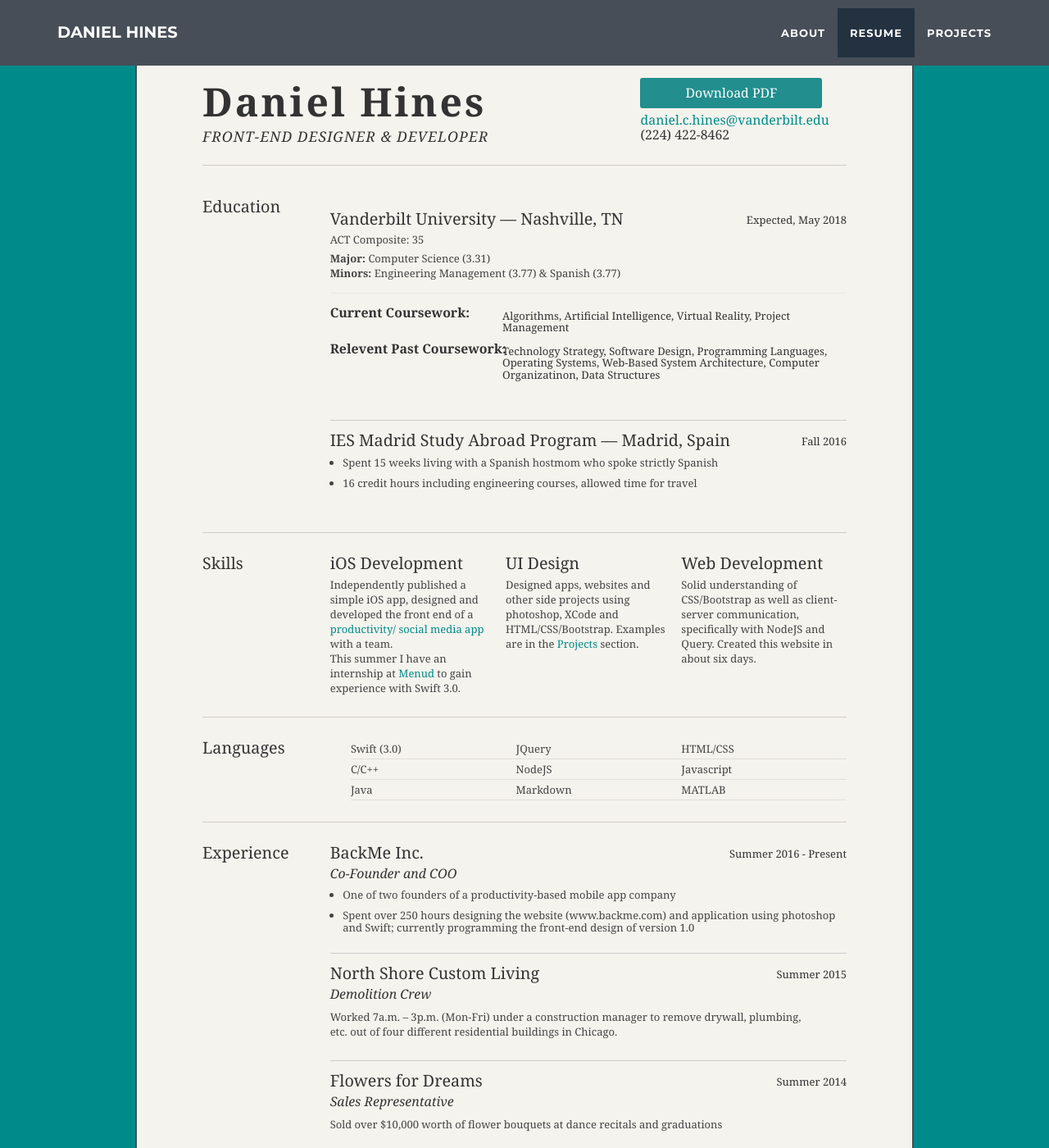
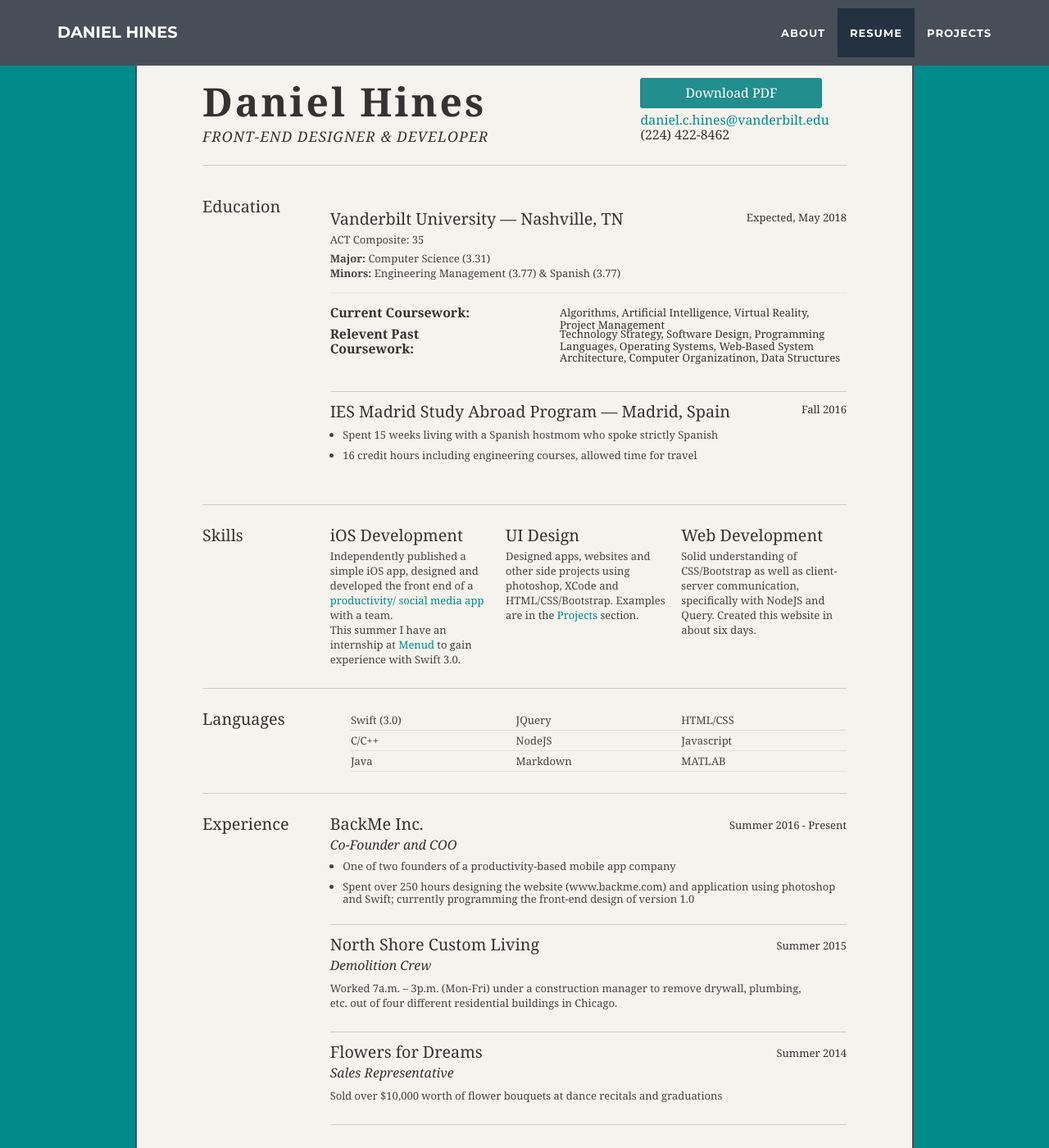
Before and after one commit to danielchines/danielchines.github.io, a Jekyll site: the page built from index.html, in a window 1280 px wide and 1400 px high, scrolled down 1661 px. Shown: the whole window at 82% size. Built offline with Jekyll 4.4.1, drawn with Linux system fonts in a browser that asks for light colours.

Commit message:
Update resume.css

```diff
--- a/_includes/css/resume.css
+++ b/_includes/css/resume.css
@@ -47,14 +47,14 @@ a#pdf:hover { background: #222; }
 #inner .yui-gf div.first{width:15%;}
 
 /* //-- Education -- */
-#bd .education h4 { position: absolute; top: 0.35em; right: 0 }
+#bd .education h4 { position: absolute; top: 0.1em; right: 0 }
 #bd .education { position: relative; margin-bottom: 1em; padding-bottom: 1em; border-bottom: 1px solid #ccc; }
 #bd li.education { margin: 0 0 10px 1.2em; line-height: 15px; padding: 0; list-style-type: disc; border-bottom: none; }
 #bd .education.last { border-bottom: none; margin-bottom: 2em; padding-bottom: 0px; }
 .education ul { margin-top: 0.75em; }
 .coursework { position: relative; margin-bottom: 1em; padding-bottom: 1em; }
-#education .coursework h3 { width: 190px; float: left; font-weight: bold; }
-.coursework h4 { position: absolute; right: 10px; width: 420px; }
+.education .coursework h3 { width: 190px; float: left; font-weight: bold; }
+.education .coursework h4 { position: absolute; right: 20px; width: 350px; }
 .coursework .last { padding-bottom: 4em; }
 
 /* //-- Experience/Jobs -- */
```
